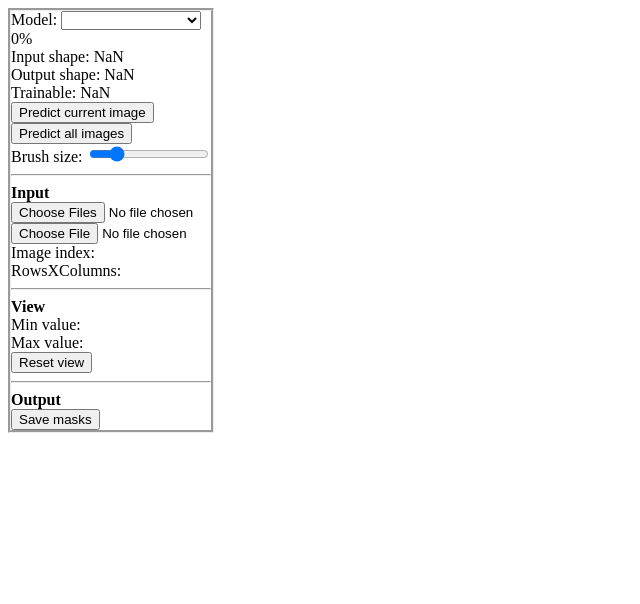
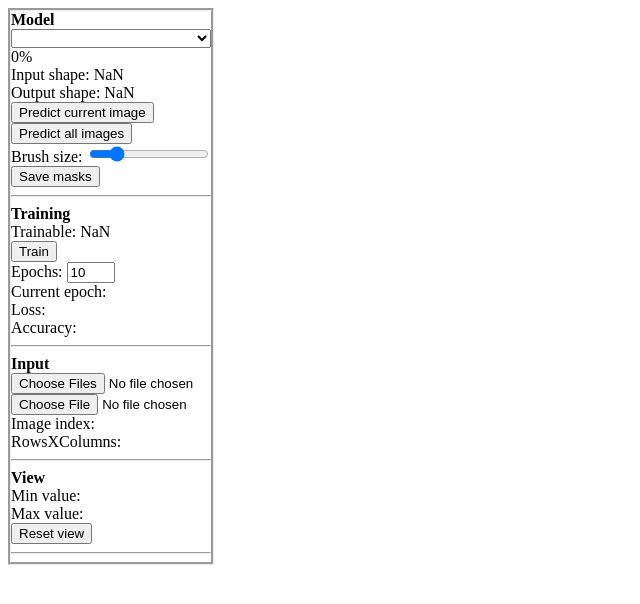
Before and after one commit to pbizopoulos/semi-automatic-annotation-tool, a plain HTML site: page index.html in a window 1280 px wide. Shown: the whole page, without its empty margins (0-640 px from the left). Drawn offline with Linux system fonts and the light colour scheme; no server answers.

Commit message:
add training

```diff
--- a/index.html
+++ b/index.html
@@ -13,7 +13,10 @@
 	<body>
 		<div id="divControl" style="border-style:groove;float:left;width:200px;">
 			<div>
-				Model: <select id="selectModel" onchange="selectModelName();" style="width:140px;">
+				<b>Model</b>
+			</div>
+			<div>
+				<select id="selectModel" onchange="selectModelName();" style="width:100%;">
 				</select>
 			</div>
 			<div id="divModelLoadFraction">0%</div>
@@ -22,9 +25,6 @@
 			</div>
 			<div>
 				Output shape: <span id="spanModelOutputShape">NaN</span>
-			</div>
-			<div>
-				Trainable: <span id="spanModelTrainable">NaN</span>
 			</div>
 			<div>
 				<button id="buttonPredictAndViewImage" onclick="predictAndViewImage()">Predict current image</button>
@@ -36,6 +36,31 @@
 			<div id="divBrushSize">
 				Brush size:
 				<input type="range" id="inputRangeBrushSize" style="width:60%" value="20" oninput="simpleDraw()">
+			</div>
+			<div>
+				<button id="buttonSaveMasks" onclick="saveMasks()">Save masks</button>
+			</div>
+			<hr>
+			<div>
+				<b>Training</b>
+			</div>
+			<div>
+				Trainable: <span id="spanModelTrainable">NaN</span>
+			</div>
+			<div>
+				<button id="buttonTrain" onclick="train()">Train</button>
+			</div>
+			<div>
+				Epochs: <input type="number" id="inputNumEpochs" value=10 style="width:20%;">
+			</div>
+			<div>
+				Current epoch: <span id="spanCurrentEpoch"></span>
+			</div>
+			<div>
+				Loss: <span id="spanLoss"></span>
+			</div>
+			<div>
+				Accuracy: <span id="spanAccuracy"></span>
 			</div>
 			<hr>
 			<div>
@@ -67,12 +92,6 @@
 				<button id="buttonResetView" onclick="resetView()">Reset view</button>
 			</div>
 			<hr>
-			<div>
-				<b>Output</b>
-			</div>
-			<div>
-				<button id="buttonSaveMasks" onclick="saveMasks()">Save masks</button>
-			</div>
 		</div>
 		<div id="divCanvases">
 			<canvas id="canvasImage" width="512" height="512" style="position:absolute;"></canvas>
--- a/script.js
+++ b/script.js
@@ -115,6 +115,44 @@ function predictAndViewAllImages() {
 		predictImage();
 		drawCanvas();
 	}
+}
+
+async function train() {
+	const imageOffset = imageSize * imageIndex;
+	let imageSlice = images.slice(imageOffset, imageOffset + imageSize);
+	imageSlice = new Float32Array(imageSlice);
+	let tensor = tf.tensor(imageSlice);
+	tensor = tf.reshape(tensor, [rows, columns]);
+	const modelInputShape = model.inputs[0].shape.filter(x => x>3);
+	tensor = tensor.expandDims(-1);
+	tensor = tf.image.resizeBilinear(tensor, modelInputShape);
+	const tensorMax = tensor.max();
+	const tensorMin = tensor.min();
+	tensor = tensor.sub(tensorMin).div(tensorMax.sub(tensorMin));
+	let preProcessedImage;
+	if (configSelected.machineLearningType == 'image segmentation') {
+		preProcessedImage = tensor.squeeze(-1).expandDims(0).expandDims(0);
+	} else if (configSelected.machineLearningType == 'image classification') {
+		preProcessedImage = tensor.expandDims(0);
+	}
+	model.compile({
+		optimizer: 'adam',
+		loss: 'categoricalCrossentropy',
+		metrics: ['accuracy'],
+	});
+	let output = tf.tensor([0, 1, 0, 0, 0, 0, 0, 0, 0, 0, 0, 0, 0, 0, 0])
+	await model.fit(preProcessedImage, output.expandDims(0), {
+		epochs: document.getElementById('inputNumEpochs').value,
+		callbacks: [
+			new tf.CustomCallback({
+				onEpochEnd: (epoch, logs) => {
+					document.getElementById('spanCurrentEpoch').textContent = epoch;
+					document.getElementById('spanLoss').textContent = logs.loss;
+					document.getElementById('spanAccuracy').textContent = logs.acc;
+				}
+			})
+		]
+	});
 }
 
 function saveMasks() {
@@ -289,10 +327,12 @@ async function selectModelName() {
 	document.getElementById('divModelLoadFraction').textContent = 'Model loaded.';
 	document.getElementById('spanModelInputShape').textContent = model.inputs[0].shape;
 	document.getElementById('spanModelOutputShape').textContent = model.outputs[0].shape;
-	if (model.trainable_) {
+	if (model.trainable) {
 		document.getElementById('spanModelTrainable').textContent = 'True';
+		document.getElementById('buttonTrain').display = 'none';
 	} else {
 		document.getElementById('spanModelTrainable').textContent = 'False';
+		document.getElementById('buttonTrain').display = '';
 	}
 	document.getElementById('divLabelList').textContent = '';
 	resetView();
@@ -306,16 +346,16 @@ async function selectModelName() {
 	disableUI(false);
 }
 
-function predictImage() {
+async function predictImage() {
 	const imageOffset = imageSize * imageIndex;
 	let imageSlice = images.slice(imageOffset, imageOffset + imageSize);
 	imageSlice = new Float32Array(imageSlice);
 	tf.tidy(() => {
 		let tensor = tf.tensor(imageSlice);
 		tensor = tf.reshape(tensor, [rows, columns]);
-		const modelInput = model.inputs[0].shape.filter(x => x>3);
+		const modelInputShape = model.inputs[0].shape.filter(x => x>3);
 		tensor = tensor.expandDims(-1);
-		tensor = tf.image.resizeBilinear(tensor, modelInput);
+		tensor = tf.image.resizeBilinear(tensor, modelInputShape);
 		const tensorMax = tensor.max();
 		const tensorMin = tensor.min();
 		tensor = tensor.sub(tensorMin).div(tensorMax.sub(tensorMin));
```
